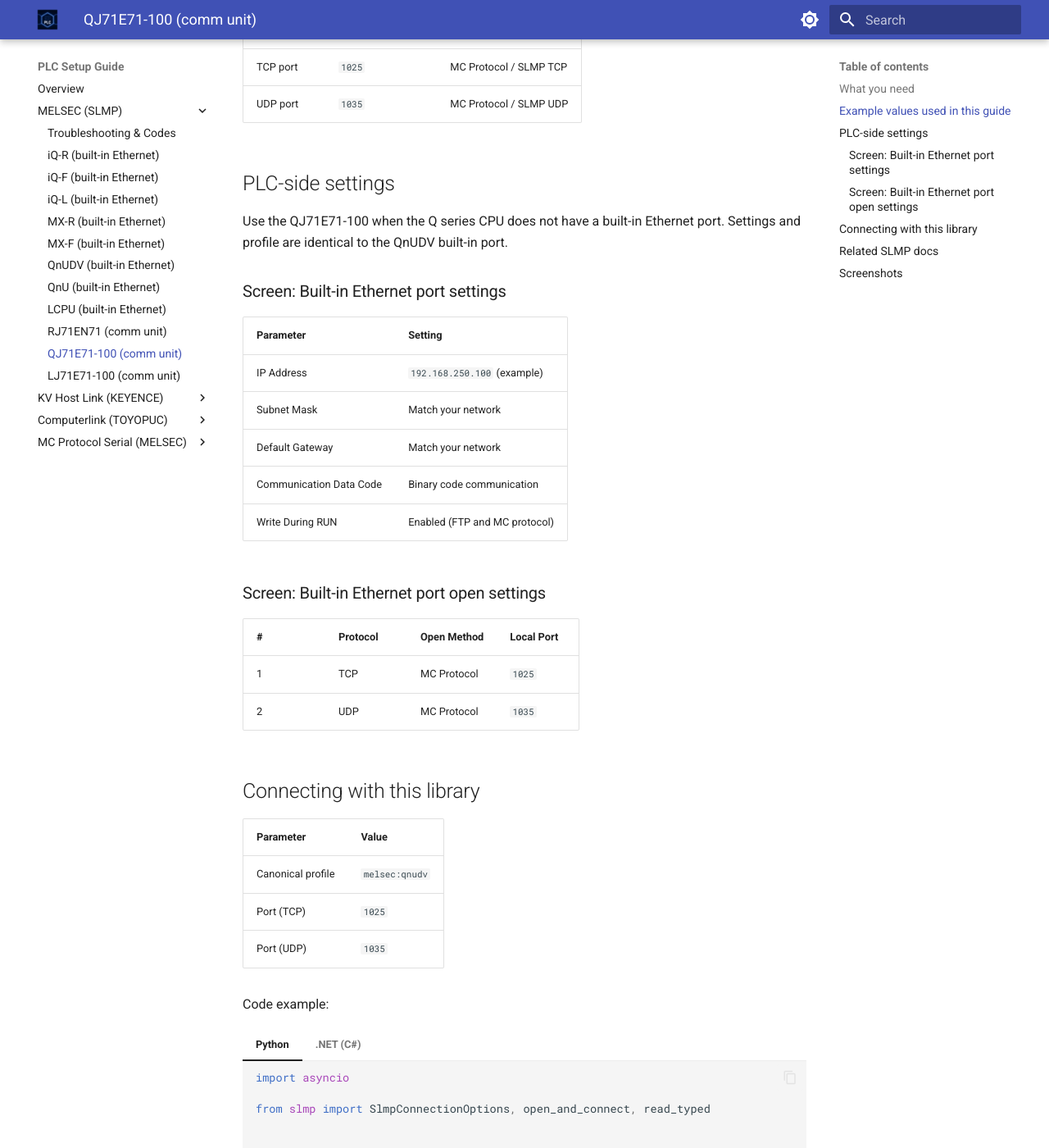
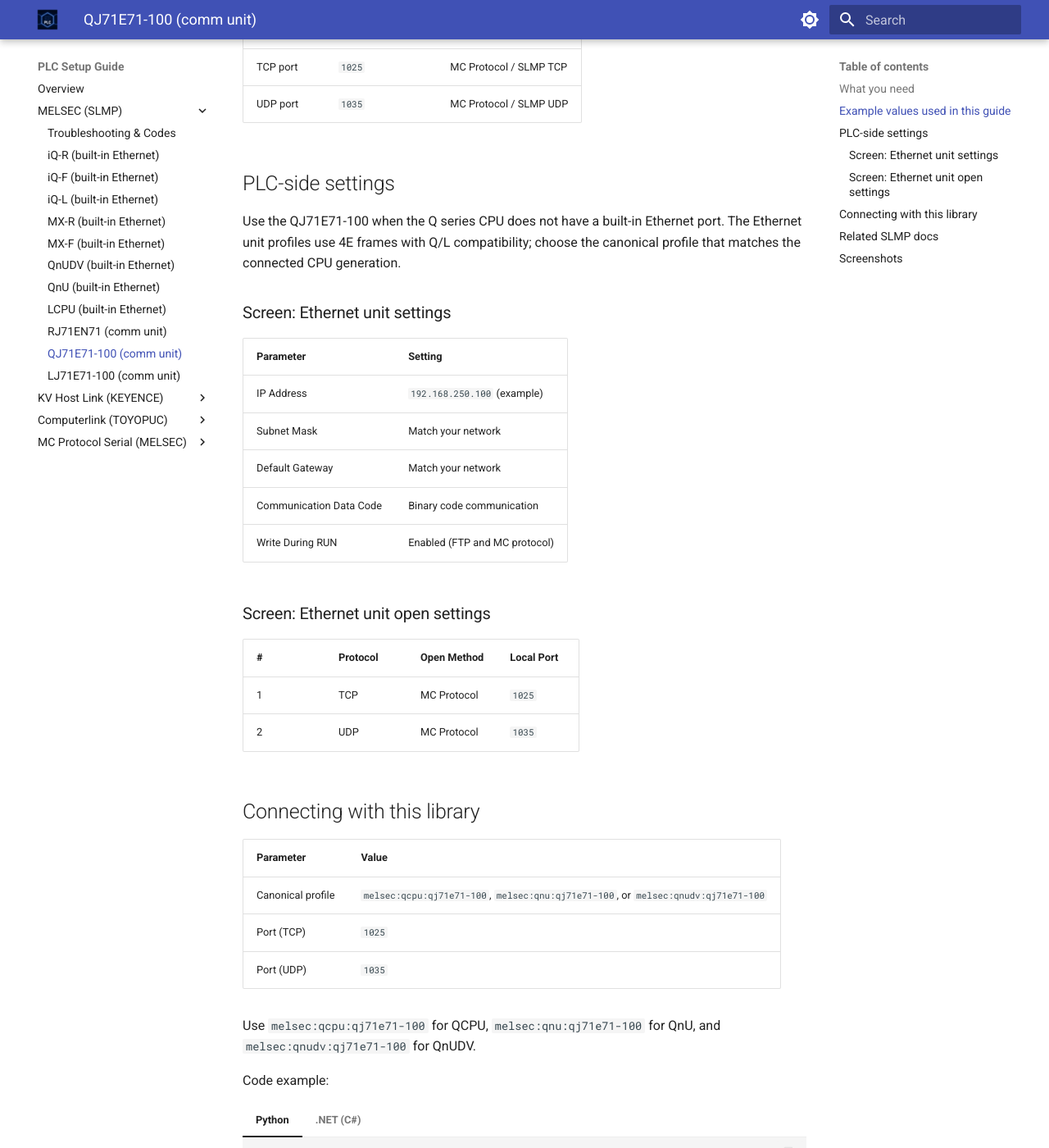
Before and after one commit to fa-yoshinobu/plc-comm-docs-site, an MkDocs documentation site: the page built from docs/plc-setup/slmp/qj71e71-100.md, in a window 1280 px wide and 1400 px high, scrolled down 586 px. Shown: the whole window at 82% size. Built offline with MkDocs 1.6.1 and Material for MkDocs 9.7.7, drawn with Linux system fonts in a browser that asks for light colours; some of the changed text lies outside the part shown.

Commit message:
Document SLMP Ethernet unit profiles

```diff
--- a/docs/plc-setup/slmp/qj71e71-100.md
+++ b/docs/plc-setup/slmp/qj71e71-100.md
@@ -18,9 +18,11 @@
 
 ## PLC-side settings
 
-Use the QJ71E71-100 when the Q series CPU does not have a built-in Ethernet port. Settings and profile are identical to the QnUDV built-in port.
+Use the QJ71E71-100 when the Q series CPU does not have a built-in Ethernet port.
+The Ethernet unit profiles use 4E frames with Q/L compatibility; choose the
+canonical profile that matches the connected CPU generation.
 
-### Screen: Built-in Ethernet port settings
+### Screen: Ethernet unit settings
 
 | Parameter | Setting |
 |-----------|---------|
@@ -30,7 +32,7 @@
 | Communication Data Code | Binary code communication |
 | Write During RUN | Enabled (FTP and MC protocol) |
 
-### Screen: Built-in Ethernet port open settings
+### Screen: Ethernet unit open settings
 
 | # | Protocol | Open Method | Local Port |
 |---|----------|------------|------------|
@@ -41,9 +43,12 @@
 
 | Parameter | Value |
 |-----------|-------|
-| Canonical profile | `melsec:qnudv` |
+| Canonical profile | `melsec:qcpu:qj71e71-100`, `melsec:qnu:qj71e71-100`, or `melsec:qnudv:qj71e71-100` |
 | Port (TCP) | `1025` |
 | Port (UDP) | `1035` |
+
+Use `melsec:qcpu:qj71e71-100` for QCPU, `melsec:qnu:qj71e71-100`
+for QnU, and `melsec:qnudv:qj71e71-100` for QnUDV.
 
 Code example:
 
@@ -56,7 +61,11 @@
 
 
     async def main() -> None:
-        options = SlmpConnectionOptions(host="192.168.250.100", port=1025, plc_profile="melsec:qnudv")
+        options = SlmpConnectionOptions(
+            host="192.168.250.100",
+            port=1025,
+            plc_profile="melsec:qnudv:qj71e71-100",
+        )
         async with await open_and_connect(options) as client:
             value = await read_typed(client, "D100", "U")
             print(f"D100={value}")
```
Also changed, not shown: other parts of docs/plc-setup/slmp/qj71e71-100.md (+1 -1 lines), docs/plc-setup/slmp/lj71e71-100.md (+12 -6 lines), docs/plc-setup/slmp/rj71en71.md (+5 -4 lines), docs/plc-setup/slmp/troubleshooting-codes.md (+1 -1 lines), 1 other file.
